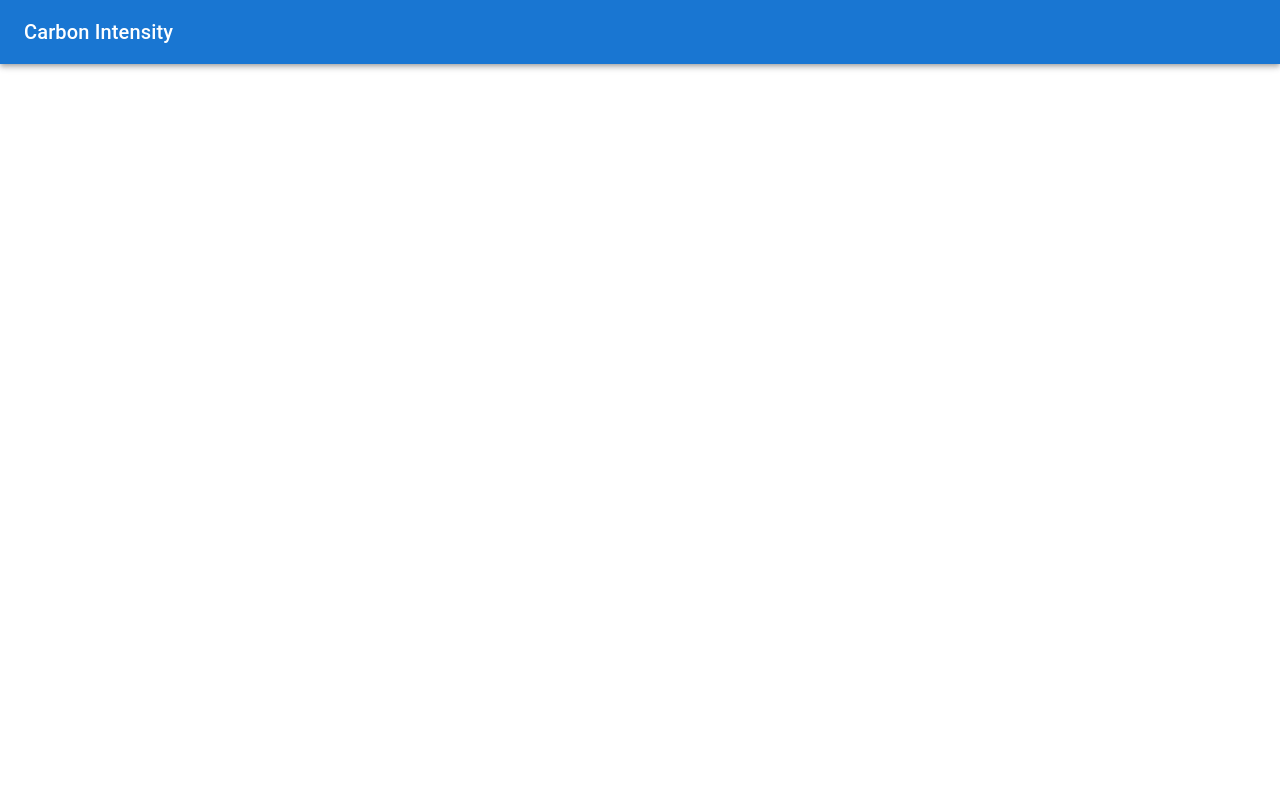
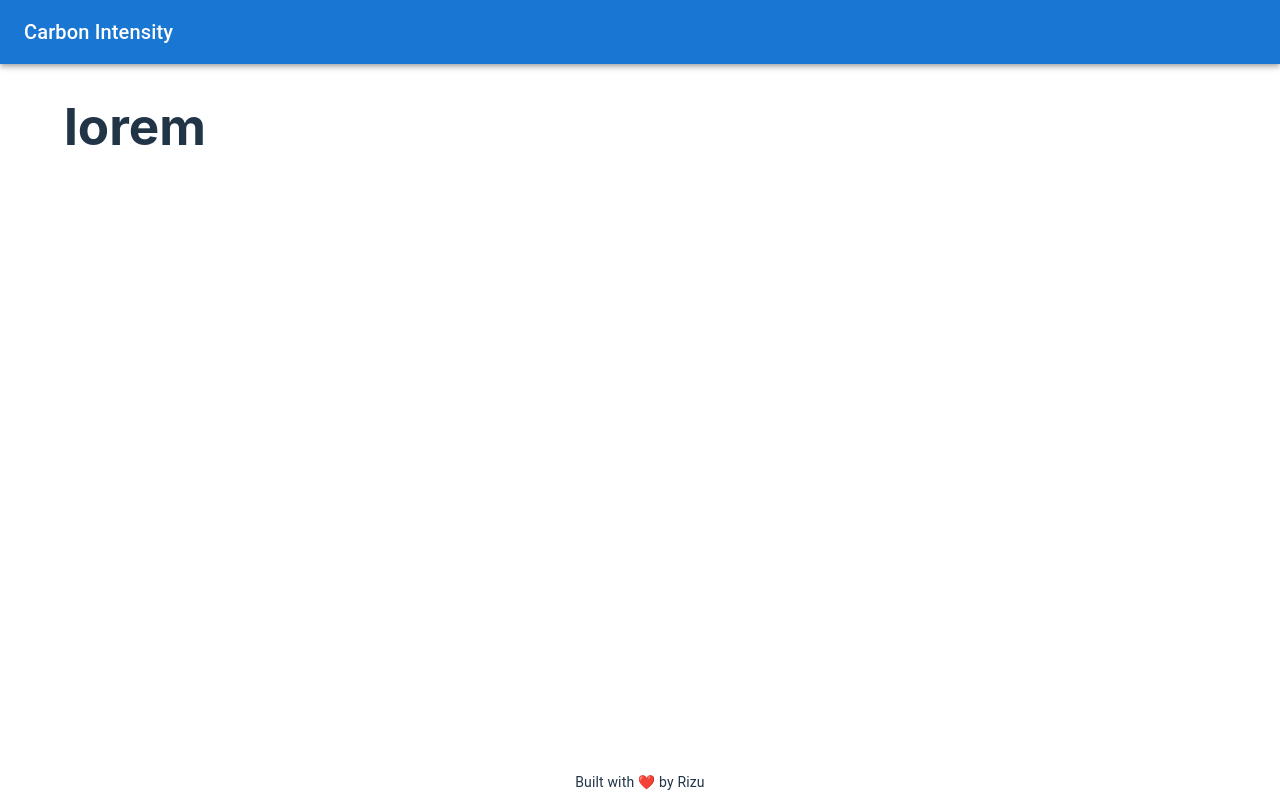
Before and after one commit to rizwan-rizu/arenko-excercise, a React (Vite) app: page / in a window 1280 px wide. Built offline with nearby package versions, Linux system fonts and the light colour scheme.

Commit message:
created template to hold content

```diff
--- a/src/App.tsx
+++ b/src/App.tsx
@@ -1,4 +1,4 @@
-import CarbonIntesity from "./carbonIntensity";
+import CarbonIntesity from "./pages/carbonIntensity";
 
 const App = () => {
 
--- a/src/carbonIntensity/index.tsx
+++ /dev/null
@@ -1,17 +0,0 @@
-import { AppBar, Toolbar, Typography } from '@mui/material';
-
-const CarbonIntesity = () => {
-  return (
-    <>
-      <AppBar position="static">
-        <Toolbar>
-          <Typography variant="h6" component="div" sx={{ flexGrow: 1 }}>
-            Carbon Intensity
-          </Typography>
-        </Toolbar>
-      </AppBar>
-    </>
-  )
-}
-
-export default CarbonIntesity;
--- /dev/null
+++ b/src/pages/carbonIntensity/index.tsx
@@ -0,0 +1,15 @@
+import { Container } from "@mui/material";
+import Template from "../template";
+
+const CarbonIntesity = () => {
+
+  const body = () => (
+    <Container>
+      <h1>lorem</h1>
+    </Container>
+  )
+
+  return <Template headerTitle="Carbon Intensity" body={body()} />
+}
+
+export default CarbonIntesity;
--- /dev/null
+++ b/src/pages/template/footer.tsx
@@ -0,0 +1,11 @@
+import { Box, Typography } from "@mui/material"
+
+const Footer = () => {
+  return (
+    <Box position={"fixed"} left={0} bottom={0} right={0} textAlign={"center"} p={1}>
+      <Typography variant="body2">Built with ❤️ by Rizu</Typography>
+    </Box>
+  )
+}
+
+export default Footer
--- /dev/null
+++ b/src/pages/template/header.tsx
@@ -0,0 +1,21 @@
+import { AppBar, Toolbar, Typography } from '@mui/material';
+
+interface iHeaderProps {
+	title: string
+}
+
+const Header = (props: iHeaderProps) => {
+	const { title } = props;
+
+	return (
+		<AppBar position="static">
+			<Toolbar>
+				<Typography variant="h6" aria-label='header title' component="div" sx={{ flexGrow: 1 }}>
+					{title}
+				</Typography>
+			</Toolbar>
+		</AppBar>
+	)
+}
+
+export default Header;
--- /dev/null
+++ b/src/pages/template/index.tsx
@@ -0,0 +1,20 @@
+import Footer from "./footer";
+import Header from "./header";
+
+interface iTemplateProps {
+  body: any
+  headerTitle: string
+}
+
+const Template = (props: iTemplateProps) => {
+  const { headerTitle, body } = props;
+
+  return (
+    <>
+      <Header title={headerTitle} />
+      {body}
+      <Footer />
+    </>
+  )
+}
+export default Template;
```
